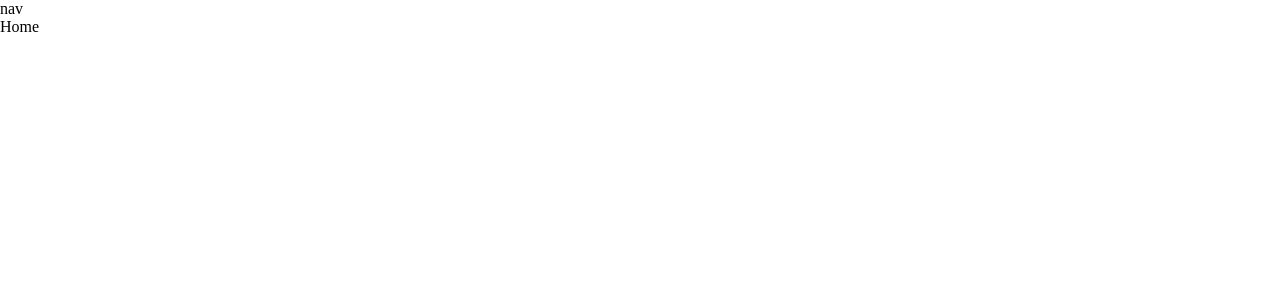
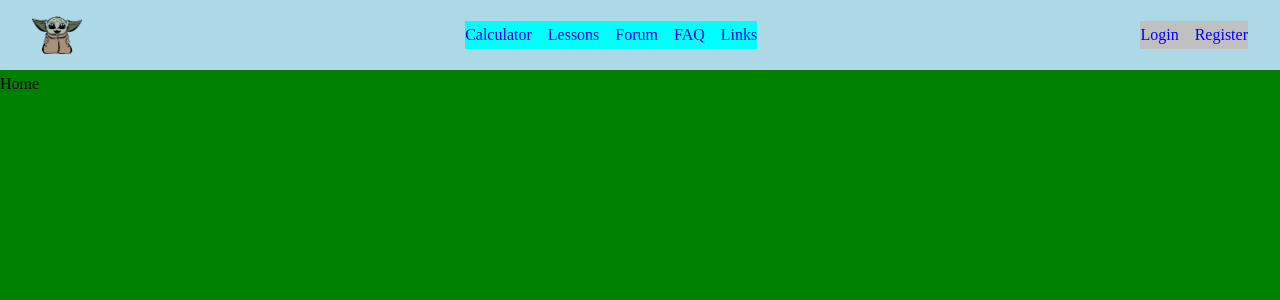
Before and after one commit to TomBrockington/matched-betting, a React (Create React App) app in the folder client/: page / in a window 1280 px wide. Shown: the top 300 px of the page. Built offline with nearby package versions, Linux system fonts and the light colour scheme.

Commit message:
nav bar set up

```diff
--- a/client/src/components/nav/Nav.jsx
+++ b/client/src/components/nav/Nav.jsx
@@ -1,11 +1,40 @@
-import React from 'react'
-import './style.css'
-
+import React from 'react';
+import './style.css';
+import Logo from '../../assets/images/logo.png';
+import { Link } from 'react-router-dom';
 
 function Nav() {
   return (
-    <div>nav</div>
-  )
+    <nav className='nav__container'>
+      <div className='nav__logo__container'>
+        <Link to='/'>
+          <img src={Logo} alt='Matched Betting' />
+        </Link>
+      </div>
+
+      <div className='nav__links__container'>
+        <Link to='/calculator'>Calculator</Link>
+        <Link to='/lessons'>Lessons</Link>
+        <Link to='/forum'>Forum</Link>
+        <Link to='/faq'>FAQ</Link>
+        <Link to='/links'>Links</Link>
+      </div>
+
+{/* EVENTUALLY MAKE THESE CONDITION SO ONLY ONE IS SHOWN */}
+      <div className='nav__user__features'>
+        <div className="login__container">
+          <Link to='/login'>Login</Link>
+        </div>
+
+        <div className="register__container">
+          <Link to='/register'>Register</Link>
+        </div>
+
+        {/* ADD LOGOUT */}
+      </div>
+
+    </nav>
+  );
 }
 
-export default Nav
+export default Nav;
--- a/client/src/components/nav/style.css
+++ b/client/src/components/nav/style.css
@@ -0,0 +1,31 @@
+/* NAVIGATION MAIN */
+.nav__container {
+    background-color: var(--nav-background-color);
+    width: 100%;
+    height: 70px;
+
+    display: flex;
+    justify-content: space-between;
+    align-items: center;
+
+    padding: 2rem;
+}
+/* LOGO SIZING */
+.nav__logo__container {
+    width: 50px;
+}
+
+/*  NAVIGATION LINKS */
+.nav__links__container {
+    background-color: aqua;
+    display: grid;
+    grid-auto-flow: column;
+    gap: 1rem;
+}
+
+.nav__user__features {
+    background-color: silver;
+    display: grid;
+    grid-auto-flow: column;
+    gap: 1rem;
+}
--- a/client/src/index.css
+++ b/client/src/index.css
@@ -1,5 +1,89 @@
-body {
+:root {
+  /* BACKGROUNDS */
+  --main-background-color: green;
+  --alt-background-color: grey;
+  --nav-background-color: lightblue;
+  /* BORDERS */
+  --main-border-color: black;
+  --alt-border-color: red;
+  --main-border-radius: 0.8rem;
+  --round-border-radius: 50%;
+  /* FONTS */
+  --main-font-color: gold;
+  --alt-font-color: orange;
+  /* CONTAINER WIDTH */
+  --main-container-width: 90%;
+  --nav-container-width: 100%;
+  /* TRANSITIONS */
+  --transition: all 400ms ease;
+
+}
+
+* {
   margin: 0;
   padding: 0;
   box-sizing: border-box;
+  list-style: none;
+  outline: 0;
+  text-decoration: none;
 }
+
+html {
+  scroll-behavior: smooth;
+}
+
+body {
+  line-height: 1.7;
+  background-color: var(--main-background-color);
+}
+
+/* ::-webkit-scrollbar {
+  display: none;
+} */
+
+/* ================= GENERAL STYLES ================= */
+
+.container {
+  width: var(--container-width-lg);
+  margin: 0 auto;
+}
+
+h1,
+h2,
+h3,
+h4,
+h5,
+h6 {
+  font-weight: 500;
+}
+
+h1 {
+  font-size: 2.5rem;
+}
+
+/* ================= IMAGES ================= */
+
+img {
+  display: block;
+  width: 100%;
+  object-fit: cover;
+}
+
+/* ================= BUTTONS ================= */
+
+.btn {
+  width: max-content;
+  display: inline-block;
+  color: var(--main-font-color);
+  padding: 0.75rem;
+  border-radius: 0.4rem;
+  cursor: pointer;
+  border: 1px solid var(--main-border-color);
+  transition: var(--transition);
+}
+
+.btn:hover {
+  background: var(--color-white);
+  color: var(--color-bg);
+  border-color: transparent;
+}
```
Also changed, not shown: client/src/assets/images/logo.png (renamed from client/assets/images/yoda.png).
